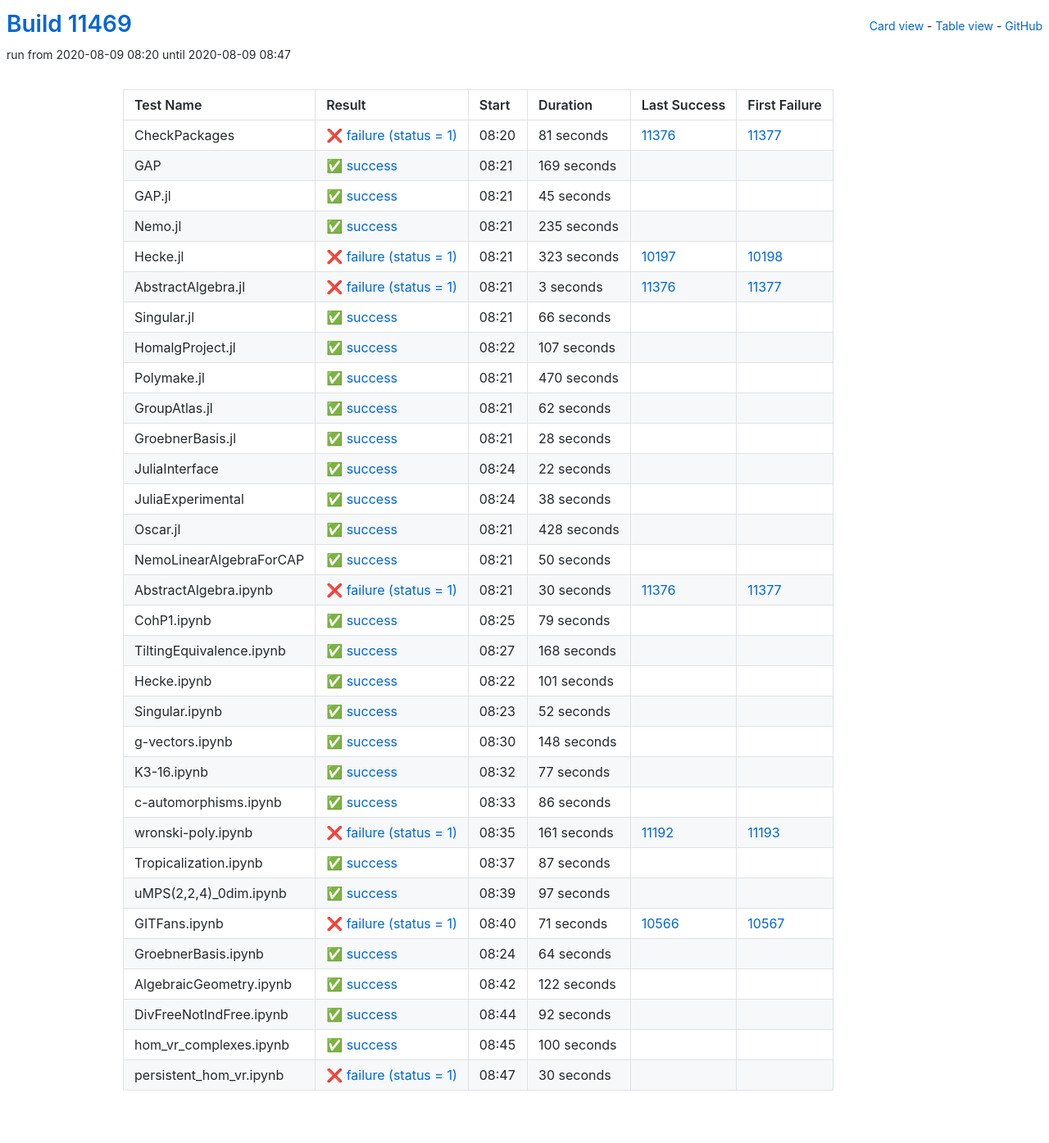
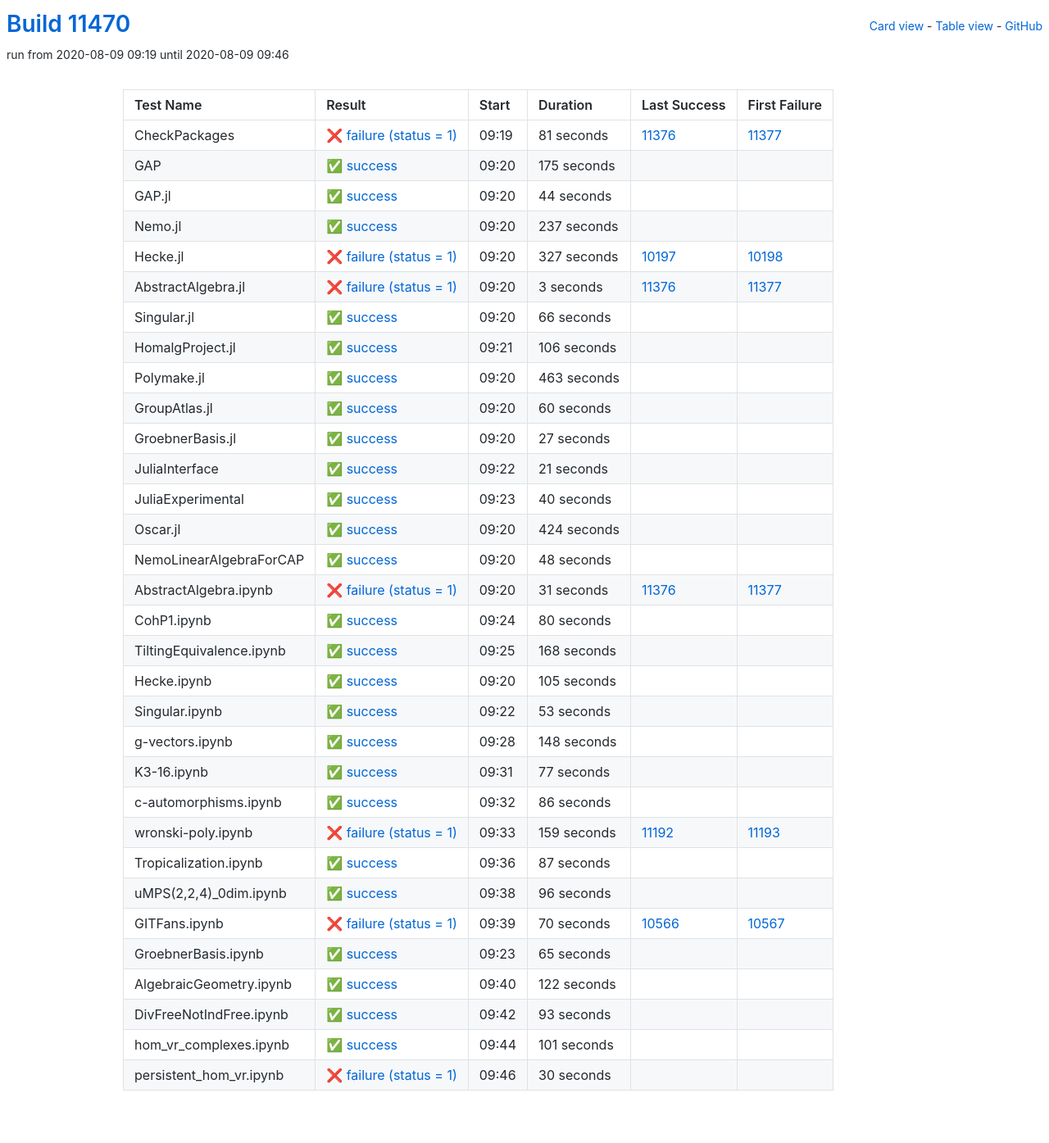
Before and after one commit to oscar-system/oscar-ci-status, a Jekyll site: the page built from table.html, in a window 1280 px wide. Shown: the whole page at 82% size. Built offline with Jekyll 4.4.1, drawn with Linux system fonts in a browser that asks for light colours.

Commit message:
Build #11470

```diff
--- a/_data/ci.yml
+++ b/_data/ci.yml
@@ -1,6 +1,6 @@
 ---
-build: 11469
-build_url: https://oscarci.mathematik.uni-kl.de/job/oscar/11469/
+build: 11470
+build_url: https://oscarci.mathematik.uni-kl.de/job/oscar/11470/
 job: oscar
 organization: oscar-system
 repo: oscar-ci-status
@@ -8,8 +8,8 @@
 tests:
 - name: CheckPackages
   id: checkpackages
-  log: https://oscarci.mathematik.uni-kl.de/job/oscar/11469/artifact/logs/build-11469/CheckPackages.log
-  start: 2020-08-09 08:20
+  log: https://oscarci.mathematik.uni-kl.de/job/oscar/11470/artifact/logs/build-11470/CheckPackages.log
+  start: 2020-08-09 09:19
   success: false
   exitcode: 1
   status: failure
@@ -20,56 +20,56 @@
   first_failure_url: https://oscarci.mathematik.uni-kl.de/job/oscar/11377/
 - name: GAP
   id: gap
-  log: https://oscarci.mathematik.uni-kl.de/job/oscar/11469/artifact/logs/build-11469/GAP.log
-  start: 2020-08-09 08:21
+  log: https://oscarci.mathematik.uni-kl.de/job/oscar/11470/artifact/logs/build-11470/GAP.log
+  start: 2020-08-09 09:20
   success: true
   exitcode: 0
   status: success
-  duration: 169
+  duration: 175
   last_success: false
   last_success_url:
   first_failure: false
   first_failure_url:
 - name: GAP.jl
   id: gap-jl
-  log: https://oscarci.mathematik.uni-kl.de/job/oscar/11469/artifact/logs/build-11469/GAP.jl.log
-  start: 2020-08-09 08:21
+  log: https://oscarci.mathematik.uni-kl.de/job/oscar/11470/artifact/logs/build-11470/GAP.jl.log
+  start: 2020-08-09 09:20
   success: true
   exitcode: 0
   status: success
-  duration: 45
+  duration: 44
   last_success: false
   last_success_url:
   first_failure: false
   first_failure_url:
 - name: Nemo.jl
   id: nemo-jl
-  log: https://oscarci.mathematik.uni-kl.de/job/oscar/11469/artifact/logs/build-11469/Nemo.jl.log
-  start: 2020-08-09 08:21
+  log: https://oscarci.mathematik.uni-kl.de/job/oscar/11470/artifact/logs/build-11470/Nemo.jl.log
+  start: 2020-08-09 09:20
   success: true
   exitcode: 0
   status: success
-  duration: 235
+  duration: 237
   last_success: false
   last_success_url:
   first_failure: false
   first_failure_url:
 - name: Hecke.jl
   id: hecke-jl
-  log: https://oscarci.mathematik.uni-kl.de/job/oscar/11469/artifact/logs/build-11469/Hecke.jl.log
-  start: 2020-08-09 08:21
+  log: https://oscarci.mathematik.uni-kl.de/job/oscar/11470/artifact/logs/build-11470/Hecke.jl.log
+  start: 2020-08-09 09:20
   success: false
   exitcode: 1
   status: failure
-  duration: 323
+  duration: 327
   last_success: 10197
   last_success_url: https://oscarci.mathematik.uni-kl.de/job/oscar/10197/
   first_failure: 10198
   first_failure_url: https://oscarci.mathematik.uni-kl.de/job/oscar/10198/
 - name: AbstractAlgebra.jl
   id: abstractalgebra-jl
-  log: https://oscarci.mathematik.uni-kl.de/job/oscar/11469/artifact/logs/build-11469/AbstractAlgebra.jl.log
-  start: 2020-08-09 08:21
+  log: https://oscarci.mathematik.uni-kl.de/job/oscar/11470/artifact/logs/build-11470/AbstractAlgebra.jl.log
+  start: 2020-08-09 09:20
   success: false
   exitcode: 1
   status: failure
@@ -80,8 +80,8 @@
   first_failure_url: https://oscarci.mathematik.uni-kl.de/job/oscar/11377/
 - name: Singular.jl
   id: singular-jl
-  log: https://oscarci.mathematik.uni-kl.de/job/oscar/11469/artifact/logs/build-11469/Singular.jl.log
-  start: 2020-08-09 08:21
+  log: https://oscarci.mathematik.uni-kl.de/job/oscar/11470/artifact/logs/build-11470/Singular.jl.log
+  start: 2020-08-09 09:20
   success: true
   exitcode: 0
   status: success
@@ -92,128 +92,128 @@
   first_failure_url:
 - name: HomalgProject.jl
   id: homalgproject-jl
-  log: https://oscarci.mathematik.uni-kl.de/job/oscar/11469/artifact/logs/build-11469/HomalgProject.jl.log
-  start: 2020-08-09 08:22
+  log: https://oscarci.mathematik.uni-kl.de/job/oscar/11470/artifact/logs/build-11470/HomalgProject.jl.log
+  start: 2020-08-09 09:21
   success: true
   exitcode: 0
   status: success
-  duration: 107
+  duration: 106
   last_success: false
   last_success_url:
   first_failure: false
   first_failure_url:
 - name: Polymake.jl
   id: polymake-jl
-  log: https://oscarci.mathematik.uni-kl.de/job/oscar/11469/artifact/logs/build-11469/Polymake.jl.log
-  start: 2020-08-09 08:21
+  log: https://oscarci.mathematik.uni-kl.de/job/oscar/11470/artifact/logs/build-11470/Polymake.jl.log
+  start: 2020-08-09 09:20
   success: true
   exitcode: 0
   status: success
-  duration: 470
+  duration: 463
   last_success: false
   last_success_url:
   first_failure: false
   first_failure_url:
 - name: GroupAtlas.jl
   id: groupatlas-jl
-  log: https://oscarci.mathematik.uni-kl.de/job/oscar/11469/artifact/logs/build-11469/GroupAtlas.jl.log
-  start: 2020-08-09 08:21
+  log: https://oscarci.mathematik.uni-kl.de/job/oscar/11470/artifact/logs/build-11470/GroupAtlas.jl.log
+  start: 2020-08-09 09:20
   success: true
   exitcode: 0
   status: success
-  duration: 62
+  duration: 60
   last_success: false
   last_success_url:
   first_failure: false
   first_failure_url:
 - name: GroebnerBasis.jl
   id: groebnerbasis-jl
-  log: https://oscarci.mathematik.uni-kl.de/job/oscar/11469/artifact/logs/build-11469/GroebnerBasis.jl.log
-  start: 2020-08-09 08:21
+  log: https://oscarci.mathematik.uni-kl.de/job/oscar/11470/artifact/logs/build-11470/GroebnerBasis.jl.log
+  start: 2020-08-09 09:20
   success: true
   exitcode: 0
   status: success
-  duration: 28
+  duration: 27
   last_success: false
   last_success_url:
   first_failure: false
   first_failure_url:
 - name: JuliaInterface
   id: juliainterface
-  log: https://oscarci.mathematik.uni-kl.de/job/oscar/11469/artifact/logs/build-11469/JuliaInterface.log
-  start: 2020-08-09 08:24
+  log: https://oscarci.mathematik.uni-kl.de/job/oscar/11470/artifact/logs/build-11470/JuliaInterface.log
+  start: 2020-08-09 09:22
   success: true
   exitcode: 0
   status: success
-  duration: 22
+  duration: 21
   last_success: false
   last_success_url:
   first_failure: false
   first_failure_url:
 - name: JuliaExperimental
   id: juliaexperimental
-  log: https://oscarci.mathematik.uni-kl.de/job/oscar/11469/artifact/logs/build-11469/JuliaExperimental.log
-  start: 2020-08-09 08:24
+  log: https://oscarci.mathematik.uni-kl.de/job/oscar/11470/artifact/logs/build-11470/JuliaExperimental.log
+  start: 2020-08-09 09:23
   success: true
   exitcode: 0
   status: success
-  duration: 38
+  duration: 40
   last_success: false
   last_success_url:
   first_failure: false
   first_failure_url:
 - name: Oscar.jl
   id: oscar-jl
-  log: https://oscarci.mathematik.uni-kl.de/job/oscar/11469/artifact/logs/build-11469/Oscar.jl.log
-  start: 2020-08-09 08:21
+  log: https://oscarci.mathematik.uni-kl.de/job/oscar/11470/artifact/logs/build-11470/Oscar.jl.log
+  start: 2020-08-09 09:20
   success: true
   exitcode: 0
   status: success
-  duration: 428
+  duration: 424
   last_success: false
   last_success_url:
   first_failure: false
   first_failure_url:
 - name: NemoLinearAlgebraForCAP
   id: nemolinearalgebraforcap
-  log: https://oscarci.mathematik.uni-kl.de/job/oscar/11469/artifact/logs/build-11469/NemoLinearAlgebraForCAP.log
-  start: 2020-08-09 08:21
+  log: https://oscarci.mathematik.uni-kl.de/job/oscar/11470/artifact/logs/build-11470/NemoLinearAlgebraForCAP.log
+  start: 2020-08-09 09:20
   success: true
   exitcode: 0
   status: success
-  duration: 50
+  duration: 48
   last_success: false
   last_success_url:
   first_failure: false
   first_failure_url:
 - name: AbstractAlgebra.ipynb
   id: abstractalgebra-ipynb
-  log: https://oscarci.mathematik.uni-kl.de/job/oscar/11469/artifact/logs/build-11469/AbstractAlgebra.ipynb.log
-  start: 2020-08-09 08:21
+  log: https://oscarci.mathematik.uni-kl.de/job/oscar/11470/artifact/logs/build-11470/AbstractAlgebra.ipynb.log
+  start: 2020-08-09 09:20
   success: false
   exitcode: 1
   status: failure
-  duration: 30
+  duration: 31
   last_success: 11376
   last_success_url: https://oscarci.mathematik.uni-kl.de/job/oscar/11376/
   first_failure: 11377
   first_failure_url: https://oscarci.mathematik.uni-kl.de/job/oscar/11377/
 - name: CohP1.ipynb
   id: cohp1-ipynb
-  log: https://oscarci.mathematik.uni-kl.de/job/oscar/11469/artifact/logs/build-11469/CohP1.ipynb.log
-  start: 2020-08-09 08:25
+  log: https://oscarci.mathematik.uni-kl.de/job/oscar/11470/artifact/logs/build-11470/CohP1.ipynb.log
+  start: 2020-08-09 09:24
   success: true
   exitcode: 0
   status: success
-  duration: 79
+  duration: 80
   last_success: false
   last_success_url:
   first_failure: false
   first_failure_url:
 - name: TiltingEquivalence.ipynb
   id: tiltingequivalence-ipynb
-  log: https://oscarci.mathematik.uni-kl.de/job/oscar/11469/artifact/logs/build-11469/TiltingEquivalence.ipynb.log
-  start: 2020-08-09 08:27
+  log: https://oscarci.mathematik.uni-kl.de/job/oscar/11470/artifact/logs/build-11470/TiltingEquivalence.ipynb.log
+  start: 2020-08-09 09:25
   success: true
   exitcode: 0
   status: success
@@ -224,32 +224,32 @@
   first_failure_url:
 - name: Hecke.ipynb
   id: hecke-ipynb
-  log: https://oscarci.mathematik.uni-kl.de/job/oscar/11469/artifact/logs/build-11469/Hecke.ipynb.log
-  start: 2020-08-09 08:22
+  log: https://oscarci.mathematik.uni-kl.de/job/oscar/11470/artifact/logs/build-11470/Hecke.ipynb.log
+  start: 2020-08-09 09:20
   success: true
   exitcode: 0
   status: success
-  duration: 101
+  duration: 105
   last_success: false
   last_success_url:
   first_failure: false
   first_failure_url:
 - name: Singular.ipynb
   id: singular-ipynb
-  log: https://oscarci.mathematik.uni-kl.de/job/oscar/11469/artifact/logs/build-11469/Singular.ipynb.log
-  start: 2020-08-09 08:23
+  log: https://oscarci.mathematik.uni-kl.de/job/oscar/11470/artifact/logs/build-11470/Singular.ipynb.log
+  start: 2020-08-09 09:22
   success: true
   exitcode: 0
   status: success
-  duration: 52
+  duration: 53
   last_success: false
   last_success_url:
   first_failure: false
   first_failure_url:
 - name: g-vectors.ipynb
   id: g-vectors-ipynb
-  log: https://oscarci.mathematik.uni-kl.de/job/oscar/11469/artifact/logs/build-11469/g-vectors.ipynb.log
-  start: 2020-08-09 08:30
+  log: https://oscarci.mathematik.uni-kl.de/job/oscar/11470/artifact/logs/build-11470/g-vectors.ipynb.log
+  start: 2020-08-09 09:28
   success: true
   exitcode: 0
   status: success
@@ -260,8 +260,8 @@
   first_failure_url:
 - name: K3-16.ipynb
   id: k3-16-ipynb
-  log: https://oscarci.mathematik.uni-kl.de/job/oscar/11469/artifact/logs/build-11469/K3-16.ipynb.log
-  start: 2020-08-09 08:32
+  log: https://oscarci.mathematik.uni-kl.de/job/oscar/11470/artifact/logs/build-11470/K3-16.ipynb.log
+  start: 2020-08-09 09:31
   success: true
   exitcode: 0
   status: success
@@ -272,8 +272,8 @@
   first_failure_url:
 - name: c-automorphisms.ipynb
   id: c-automorphisms-ipynb
-  log: https://oscarci.mathematik.uni-kl.de/job/oscar/11469/artifact/logs/build-11469/c-automorphisms.ipynb.log
-  start: 2020-08-09 08:33
+  log: https://oscarci.mathematik.uni-kl.de/job/oscar/11470/artifact/logs/build-11470/c-automorphisms.ipynb.log
+  start: 2020-08-09 09:32
   success: true
   exitcode: 0
   status: success
@@ -284,20 +284,20 @@
   first_failure_url:
 - name: wronski-poly.ipynb
   id: wronski-poly-ipynb
-  log: https://oscarci.mathematik.uni-kl.de/job/oscar/11469/artifact/logs/build-11469/wronski-poly.ipynb.log
-  start: 2020-08-09 08:35
+  log: https://oscarci.mathematik.uni-kl.de/job/oscar/11470/artifact/logs/build-11470/wronski-poly.ipynb.log
+  start: 2020-08-09 09:33
   success: false
   exitcode: 1
   status: failure
-  duration: 161
+  duration: 159
   last_success: 11192
   last_success_url: https://oscarci.mathematik.uni-kl.de/job/oscar/11192/
   first_failure: 11193
   first_failure_url: https://oscarci.mathematik.uni-kl.de/job/oscar/11193/
 - name: Tropicalization.ipynb
   id: tropicalization-ipynb
-  log: https://oscarci.mathematik.uni-kl.de/job/oscar/11469/artifact/logs/build-11469/Tropicalization.ipynb.log
-  start: 2020-08-09 08:37
+  log: https://oscarci.mathematik.uni-kl.de/job/oscar/11470/artifact/logs/build-11470/Tropicalization.ipynb.log
+  start: 2020-08-09 09:36
   success: true
   exitcode: 0
   status: success
@@ -308,44 +308,44 @@
   first_failure_url:
 - name: uMPS(2,2,4)_0dim.ipynb
   id: umps-2-2-4-0dim-ipynb
-  log: https://oscarci.mathematik.uni-kl.de/job/oscar/11469/artifact/logs/build-11469/uMPS-2-2-4-_0dim.ipynb.log
-  start: 2020-08-09 08:39
+  log: https://oscarci.mathematik.uni-kl.de/job/oscar/11470/artifact/logs/build-11470/uMPS-2-2-4-_0dim.ipynb.log
+  start: 2020-08-09 09:38
   success: true
   exitcode: 0
   status: success
-  duration: 97
+  duration: 96
   last_success: false
   last_success_url:
   first_failure: false
   first_failure_url:
 - name: GITFans.ipynb
   id: gitfans-ipynb
-  log: https://oscarci.mathematik.uni-kl.de/job/oscar/11469/artifact/logs/build-11469/GITFans.ipynb.log
-  start: 2020-08-09 08:40
+  log: https://oscarci.mathematik.uni-kl.de/job/oscar/11470/artifact/logs/build-11470/GITFans.ipynb.log
+  start: 2020-08-09 09:39
   success: false
   exitcode: 1
   status: failure
-  duration: 71
+  duration: 70
   last_success: 10566
   last_success_url: https://oscarci.mathematik.uni-kl.de/job/oscar/10566/
   first_failure: 10567
   first_failure_url: https://oscarci.mathematik.uni-kl.de/job/oscar/10567/
 - name: GroebnerBasis.ipynb
   id: groebnerbasis-ipynb
-  log: https://oscarci.mathematik.uni-kl.de/job/oscar/11469/artifact/logs/build-11469/GroebnerBasis.ipynb.log
-  start: 2020-08-09 08:24
+  log: https://oscarci.mathematik.uni-kl.de/job/oscar/11470/artifact/logs/build-11470/GroebnerBasis.ipynb.log
+  start: 2020-08-09 09:23
   success: true
   exitcode: 0
   status: success
-  duration: 64
+  duration: 65
   last_success: false
   last_success_url:
   first_failure: false
   first_failure_url:
 - name: AlgebraicGeometry.ipynb
   id: algebraicgeometry-ipynb
-  log: https://oscarci.mathematik.uni-kl.de/job/oscar/11469/artifact/logs/build-11469/AlgebraicGeometry.ipynb.log
-  start: 2020-08-09 08:42
+  log: https://oscarci.mathematik.uni-kl.de/job/oscar/11470/artifact/logs/build-11470/AlgebraicGeometry.ipynb.log
+  start: 2020-08-09 09:40
   success: true
   exitcode: 0
   status: success
@@ -356,32 +356,32 @@
   first_failure_url:
 - name: DivFreeNotIndFree.ipynb
   id: divfreenotindfree-ipynb
-  log: https://oscarci.mathematik.uni-kl.de/job/oscar/11469/artifact/logs/build-11469/DivFreeNotIndFree.ipynb.log
-  start: 2020-08-09 08:44
+  log: https://oscarci.mathematik.uni-kl.de/job/oscar/11470/artifact/logs/build-11470/DivFreeNotIndFree.ipynb.log
+  start: 2020-08-09 09:42
   success: true
   exitcode: 0
   status: success
-  duration: 92
+  duration: 93
   last_success: false
   last_success_url:
   first_failure: false
   first_failure_url:
 - name: hom_vr_complexes.ipynb
   id: hom-vr-complexes-ipynb
-  log: https://oscarci.mathematik.uni-kl.de/job/oscar/11469/artifact/logs/build-11469/hom_vr_complexes.ipynb.log
-  start: 2020-08-09 08:45
+  log: https://oscarci.mathematik.uni-kl.de/job/oscar/11470/artifact/logs/build-11470/hom_vr_complexes.ipynb.log
+  start: 2020-08-09 09:44
   success: true
   exitcode: 0
   status: success
-  duration: 100
+  duration: 101
   last_success: false
   last_success_url:
   first_failure: false
   first_failure_url:
 - name: persistent_hom_vr.ipynb
   id: persistent-hom-vr-ipynb
-  log: https://oscarci.mathematik.uni-kl.de/job/oscar/11469/artifact/logs/build-11469/persistent_hom_vr.ipynb.log
-  start: 2020-08-09 08:47
+  log: https://oscarci.mathematik.uni-kl.de/job/oscar/11470/artifact/logs/build-11470/persistent_hom_vr.ipynb.log
+  start: 2020-08-09 09:46
   success: false
   exitcode: 1
   status: failure
```
Also changed, not shown: README.md.
